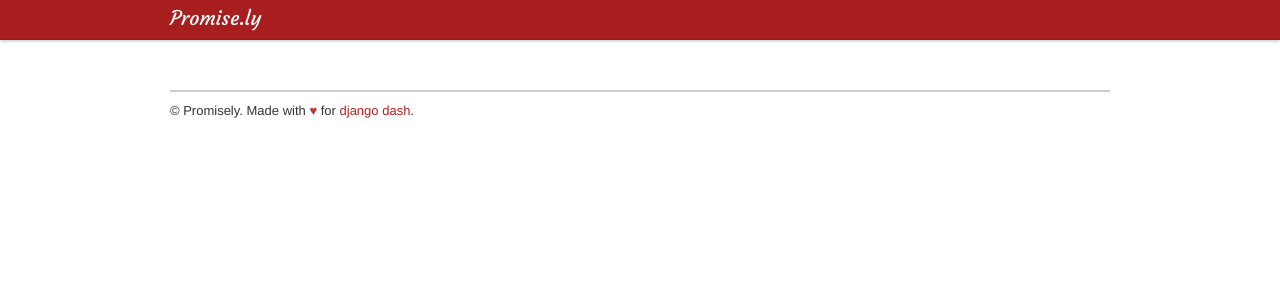
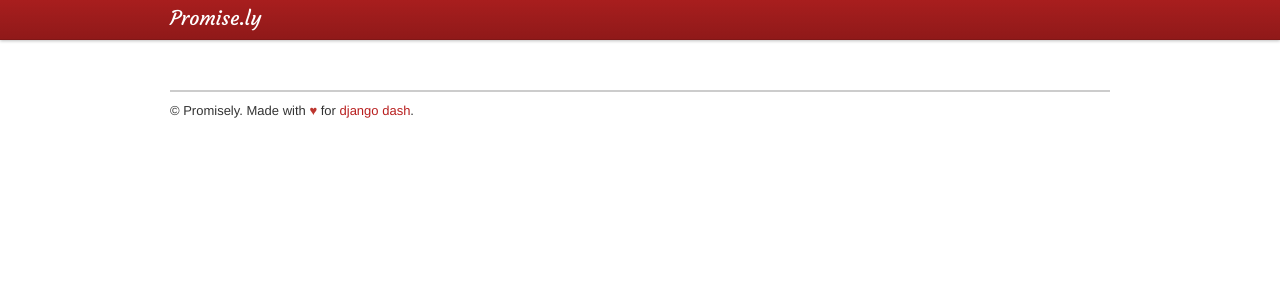
Before and after one commit to triple-threat/django-dash, a Django app: template templates/base.html in a window 1280 px wide. Shown: the top 300 px of the page. Run offline with Django 3.2, Linux system fonts and the light colour scheme; the template is opened without the code that fills it, so the values that code supplies are empty; parts of the project's set-up code (start-up, migrations or seed data) failed here and were passed over; some libraries are stand-ins or nearby versions.

Commit message:
adding a nice gradient to the navbar

```diff
--- a/apps/promise/static/css/main.css
+++ b/apps/promise/static/css/main.css
@@ -4288,7 +4288,15 @@ body {
   color: #fff;
 }
 .navbar-inner {
-  background: #A81E1E;
+  background-color: #9e1c1c;
+  background-image: -moz-linear-gradient(top, #a81e1e, #8f1919);
+  background-image: -ms-linear-gradient(top, #a81e1e, #8f1919);
+  background-image: -webkit-gradient(linear, 0 0, 0 100%, from(#a81e1e), to(#8f1919));
+  background-image: -webkit-linear-gradient(top, #a81e1e, #8f1919);
+  background-image: -o-linear-gradient(top, #a81e1e, #8f1919);
+  background-image: linear-gradient(top, #a81e1e, #8f1919);
+  background-repeat: repeat-x;
+  filter: progid:DXImageTransform.Microsoft.gradient(startColorstr='#a81e1e', endColorstr='#8f1919', GradientType=0);
 }
 .avatarbox {
   width: 180px;
--- a/apps/promise/static/less/components/navbar.less
+++ b/apps/promise/static/less/components/navbar.less
@@ -11,5 +11,5 @@ body {
 }
 
 .navbar-inner {
-    background: #A81E1E;
+    #gradient > .vertical(#A81E1E, #8F1919);
 }
```
